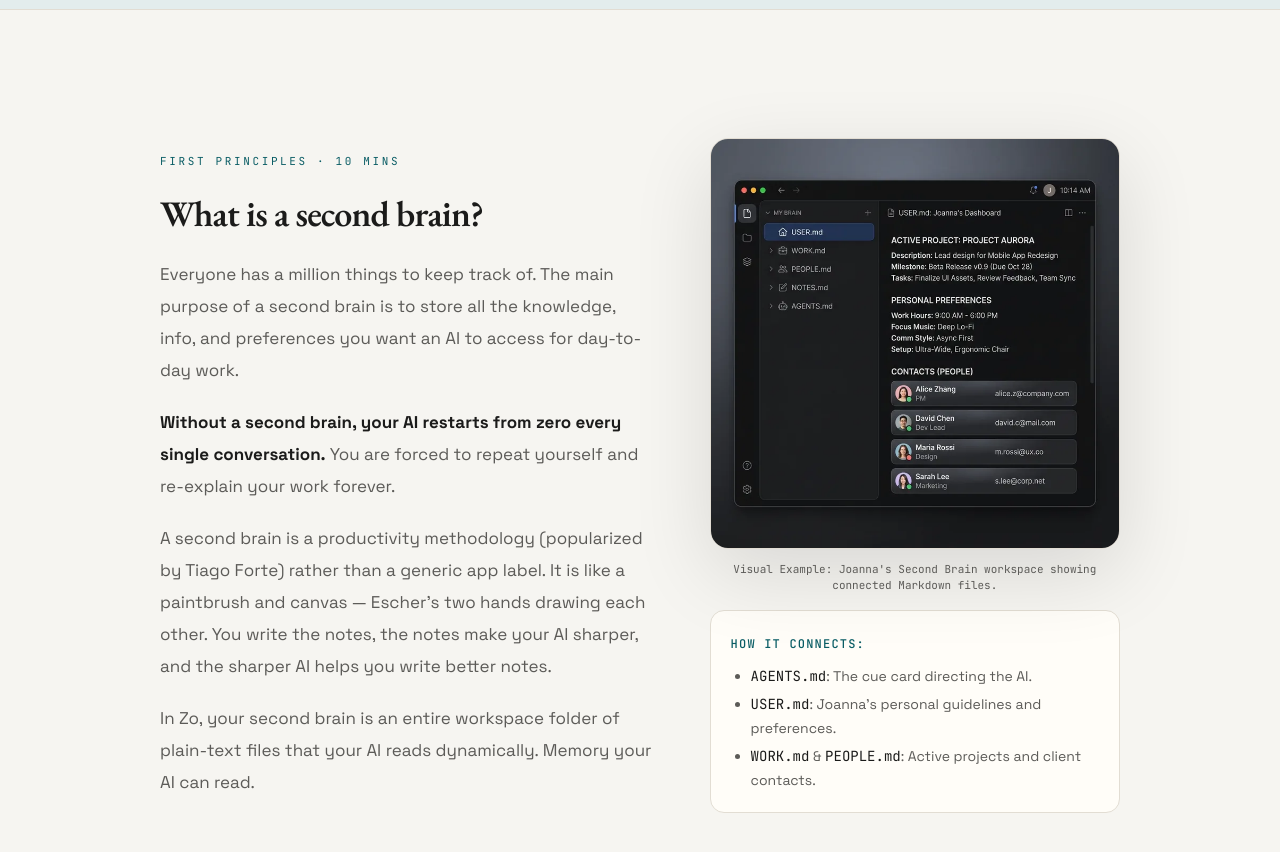
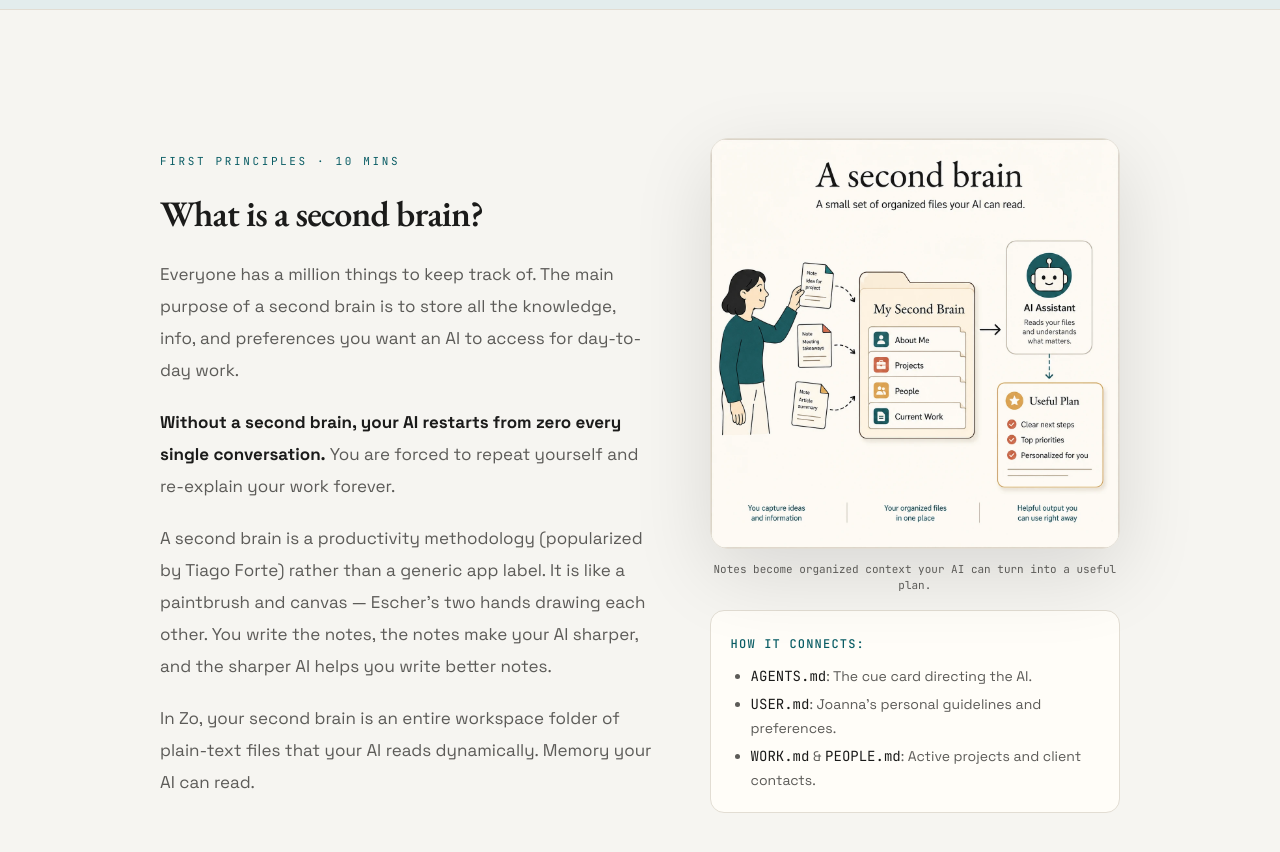
Before and after one commit to Jeff-Kazzee/second-brain-site, a React (Vite) app: page / in a window 1280 px wide. Shown: the part 2180-3032 px from the top of the page. Built offline with nearby package versions, Linux system fonts and the light colour scheme.

Commit message:
Replace second brain explainer image

```diff
--- a/src/pages/Landing.tsx
+++ b/src/pages/Landing.tsx
@@ -547,21 +547,21 @@ export default function Landing() {
                 </div>
               </div>
 
-              {/* Joanna's Second Brain Visual */}
+              {/* Second Brain Infographic */}
               <div className="space-y-4">
                 <figure className="relative">
                   <img
-                    src="/images/joannas-second-brain.webp"
-                    alt="Mockup of Joanna's second brain workspace in Zo, showing files like USER.md and AGENTS.md."
-                    width={768}
-                    height={768}
+                    src="/images/second-brain-infographic.webp"
+                    alt="Infographic showing notes collected in an organized second brain, which an AI assistant reads to create a useful, personalized plan."
+                    width={1254}
+                    height={1254}
                     loading="lazy"
                     decoding="async"
                     className="w-full rounded-2xl border border-[var(--d-line)] shadow-[0_24px_80px_rgba(0,0,0,0.12)]"
                   />
                   <figcaption className="mt-3 text-center font-mono text-[11px] text-[var(--d-slate)]">
-                    Visual Example: Joanna's Second Brain workspace showing
-                    connected Markdown files.
+                    Notes become organized context your AI can turn into a
+                    useful plan.
                   </figcaption>
                 </figure>
                 <div className="rounded-xl border border-[var(--d-line)] bg-[var(--d-card)] p-5 text-sm leading-6 text-[var(--d-slate)]">
```
Also changed, not shown: public/images/second-brain-infographic.webp (added).
